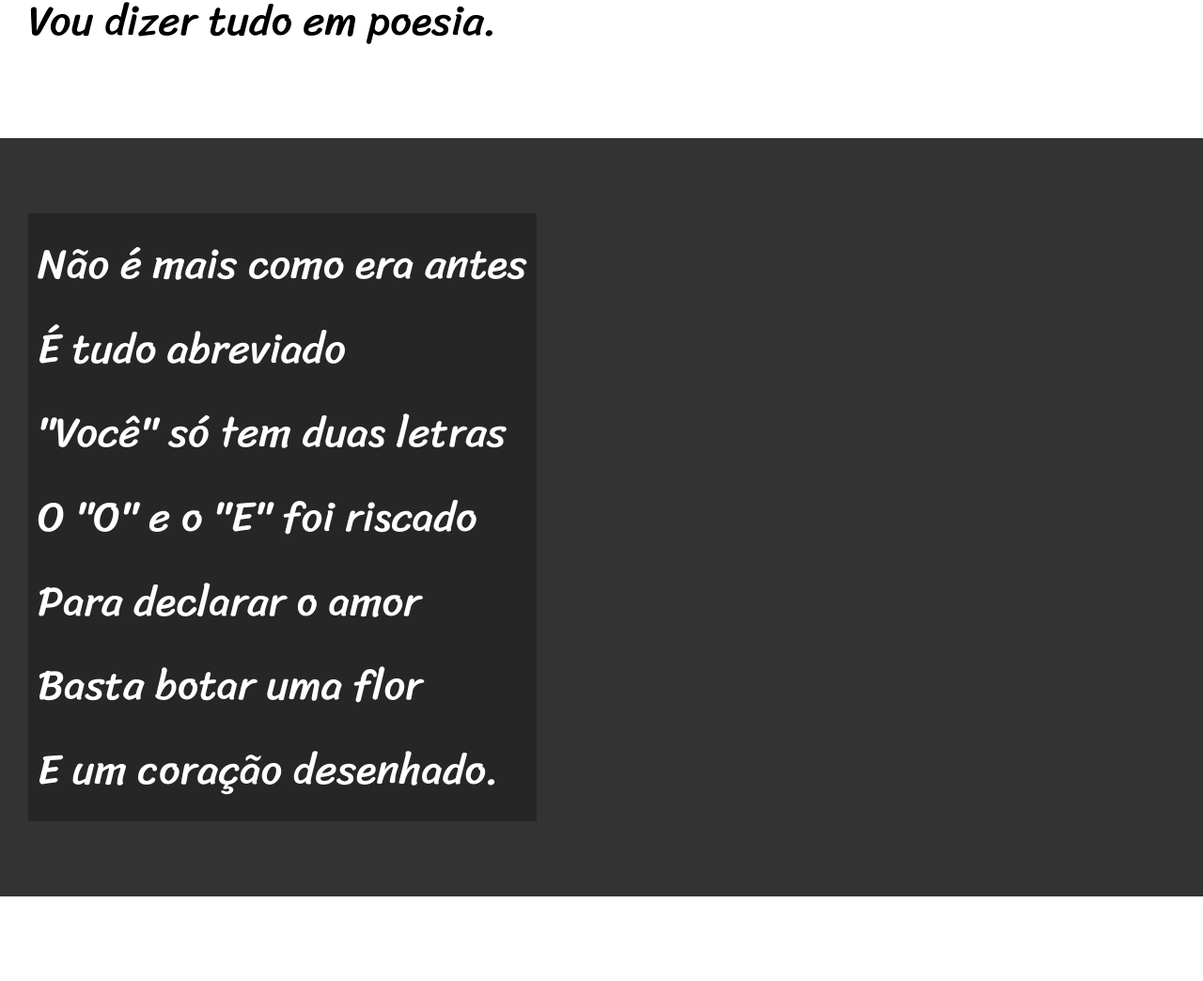
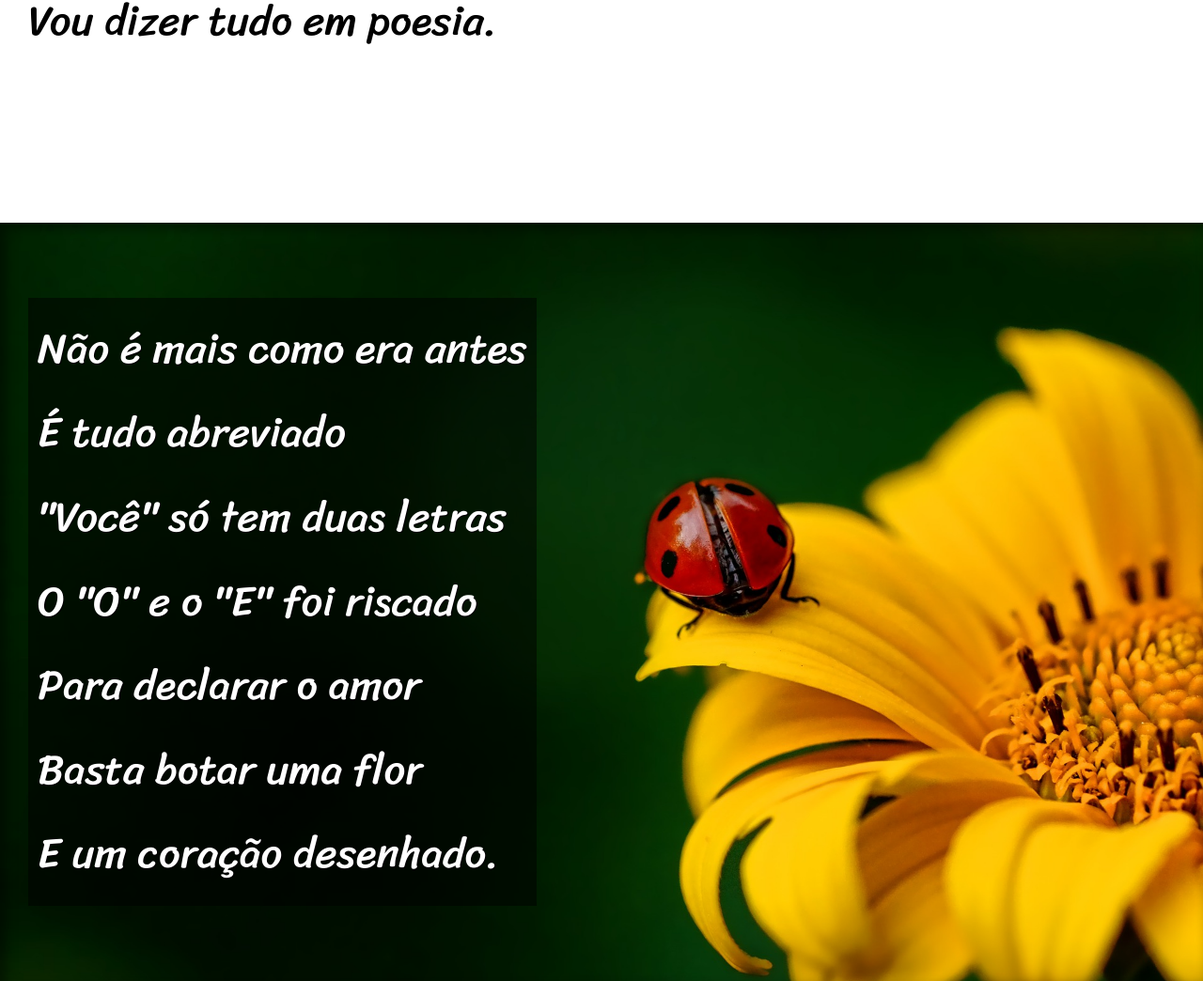
Before and after one commit to alanisquintana/html-css-cursoemvideo, a plain HTML site: page 2-desafios/d12/index.html in a window 1280 px wide. Shown: the part 850-1894 px from the top of the page at 94% size. Drawn offline with Linux system fonts and the light colour scheme.

Commit message:
Desafio 12

```diff
--- a/2-desafios/d12/estilo/style.css
+++ b/2-desafios/d12/estilo/style.css
@@ -57,21 +57,37 @@ section{
     font-size: 3.5vw;
 }
 
+section > p{
+    padding-bottom: 2em;
+}
+
 section.normal{
     background-color: white;
     color: black;
 }
 
 section.imagem{
+    background-size: cover;
+    background-attachment: fixed;
     background-color: rgb(51, 51, 51);
     color: white;
-
+    box-shadow: inset 6px 6px 13px 0px rgba(0, 0, 0, 0.473);
 }
 
 section.imagem > p{
     display: inline-block;
     padding: 10px;
-    background-color: rgba(0, 0, 0, 0.253);
+    background-color: rgba(0, 0, 0, 0.514);
+    text-shadow: 1px 1px 0px black;
+}
+
+section#img01{
+    background-image: url(../imagens/background001.jpg);
+    background-position: right center;
+}
+
+section#img02{
+    background-image: url(../imagens/background002.jpg);
 }
 
 footer{
--- a/2-desafios/d12/index.html
+++ b/2-desafios/d12/index.html
@@ -32,7 +32,7 @@
         </p>
     </section>
 
-    <section class="imagem">
+    <section class="imagem" id="img01">
         <p>
             Não é mais como era antes <br>
             É tudo abreviado <br>
@@ -66,7 +66,7 @@
         </p>
     </section>
 
-    <section class="imagem">
+    <section class="imagem" id="img02">
         <p>
             Tenho saudade das cartas <br>
             Escritas com a própria mão <br>
```
